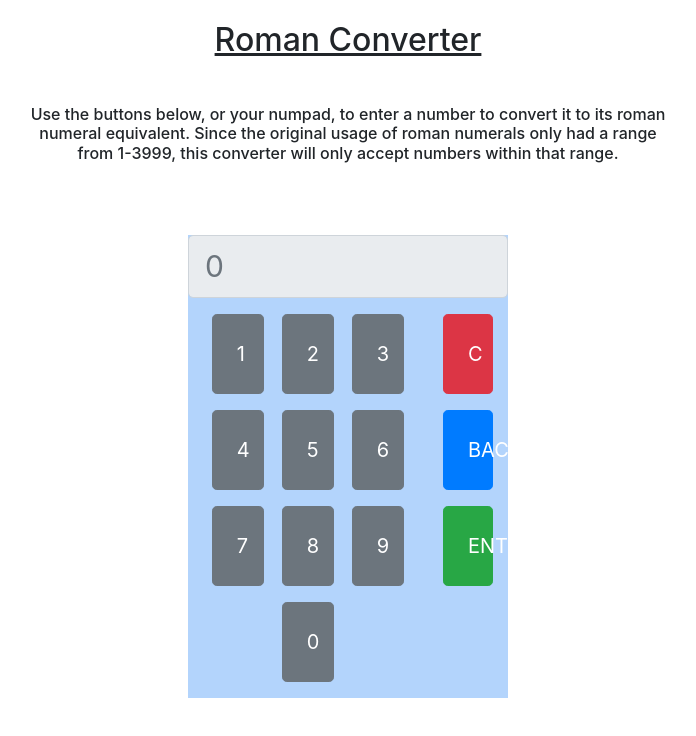
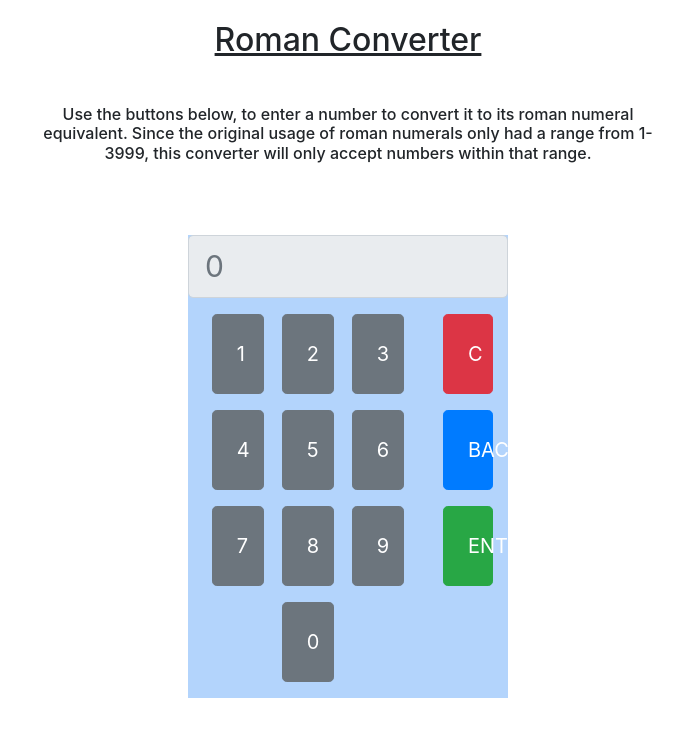
Before and after one commit to Austin-tam/roman-converter, a website built with Parcel: page index.html in a window 1280 px wide. Shown: the whole page, without its empty margins (292-988 px from the left). Built offline with nearby package versions, Linux system fonts and the light colour scheme.

```diff
--- a/index.html
+++ b/index.html
@@ -28,7 +28,7 @@
     <div class="d-flex flex-column align-items-center h-100 w-100" id="main-div">
       <h1><u>Roman Converter</u></h1><br>
 
-      <h6 class="w-50 text-center">Use the buttons below, or your numpad, to enter a number to convert it to its roman numeral equivalent. Since the original usage of roman numerals only had a range from 1-3999, this converter will only accept numbers within that range.</h6>
+      <h6 class="w-50 text-center">Use the buttons below, to enter a number to convert it to its roman numeral equivalent. Since the original usage of roman numerals only had a range from 1-3999, this converter will only accept numbers within that range.</h6>
       <br>
       <h5 id="roman-desc"></h5>
       <h3 id="roman-number"></h3>
```
Also changed, not shown: js/main.js (+16 -0 lines).
